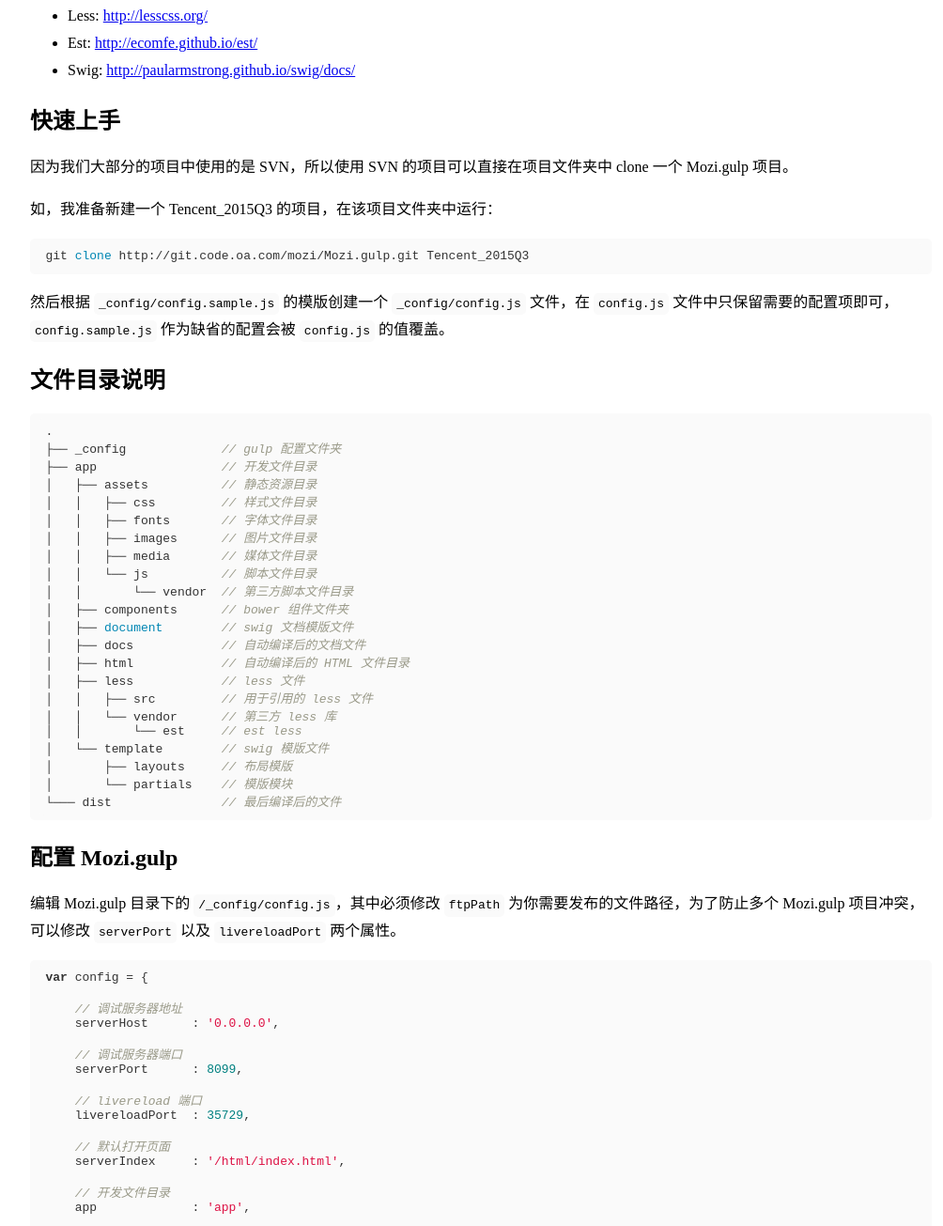
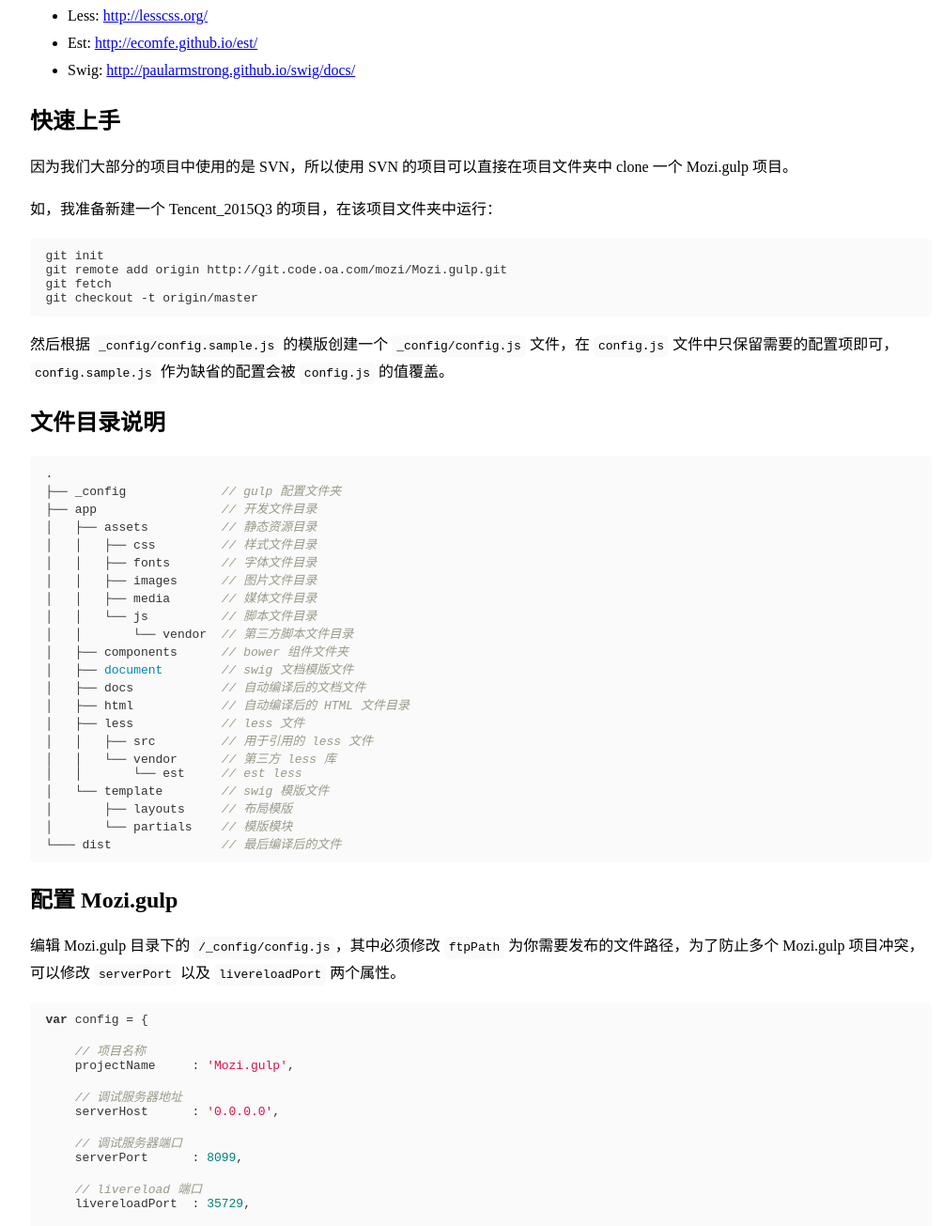
Before and after one commit to jaxchiang/v4, a website: page app/docs/index.html in a window 1280 px wide. Shown: the part 543-1848 px from the top of the page at 94% size, without its empty margins (128-1132 px from the left). Drawn offline with Linux system fonts and the light colour scheme.

Commit message:
[*] 优化 git 接入说明

```diff
--- a/app/docs/index.html
+++ b/app/docs/index.html
@@ -35,7 +35,10 @@
     <h2>快速上手</h2>
     <p>因为我们大部分的项目中使用的是 SVN，所以使用 SVN 的项目可以直接在项目文件夹中 clone 一个 Mozi.gulp 项目。</p>
     <p>如，我准备新建一个 Tencent_2015Q3 的项目，在该项目文件夹中运行：</p>
-<pre><code class="hljs bash">git <span class="hljs-built_in">clone</span> http://git.code.oa.com/mozi/Mozi.gulp.git Tencent_2015Q3</code></pre>
+<pre><code class="hljs bash">git init
+git remote add origin http://git.code.oa.com/mozi/Mozi.gulp.git
+git fetch
+git checkout -t origin/master</code></pre>
     <p>然后根据 <code>_config/config.sample.js</code> 的模版创建一个 <code>_config/config.js</code> 文件，在 <code>config.js</code> 文件中只保留需要的配置项即可，<code>config.sample.js</code> 作为缺省的配置会被 <code>config.js</code> 的值覆盖。</p>
 
     <h2>文件目录说明</h2>
@@ -65,6 +68,9 @@
     <h2>配置 Mozi.gulp</h2>
     <p>编辑 Mozi.gulp 目录下的 <code>/_config/config.js</code>，其中必须修改 <code>ftpPath</code> 为你需要发布的文件路径，为了防止多个 Mozi.gulp 项目冲突，可以修改 <code>serverPort</code> 以及 <code>livereloadPort</code> 两个属性。</p>
 <pre><code class="hljs js"><span class="hljs-keyword">var</span> config = {
+
+    <span class="hljs-comment">// 项目名称</span>
+    projectName     : <span class="hljs-string">'Mozi.gulp'</span>,
 
     <span class="hljs-comment">// 调试服务器地址</span>
     serverHost      : <span class="hljs-string">'0.0.0.0'</span>,
```
Also changed, not shown: app/document/index.html (+7 -1 lines).
